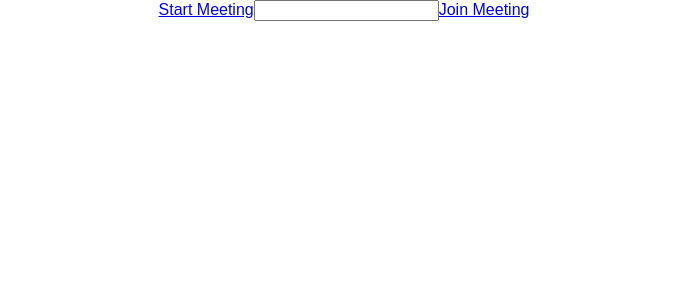
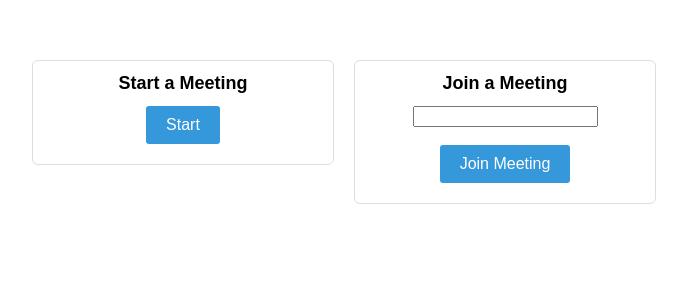
Before and after one commit to gap777/structured-collaboration, a React (Create React App) app: page / in a window 1280 px wide. Shown: the top 300 px of the page, without its empty margins (296-983 px from the left). Built offline with nearby package versions, Linux system fonts and the light colour scheme.

Commit message:
Landing Page Styling
setup button & h1 styling and landing layout.

```diff
--- a/src/LandingPage.js
+++ b/src/LandingPage.js
@@ -6,10 +6,18 @@ class LandingPage extends Component {
   render() {
 
     return (
-      <div>
-        <Link to="/1234/facilitate">Start Meeting</Link>
-        <input type='text'/>
-        <Link to="/1234/participate">Join Meeting</Link>
+      <div className="launch">
+        <div className="launchBlock">
+        	<h1>Start a Meeting</h1>
+        	<button className="btn" to="/1234/facilitate">Start</button>
+        </div>
+        <div className="launchBlock">
+        	<h1>Join a Meeting</h1>
+        	<input type='text'/>
+            <br/>
+            <br/>
+        	<button className="btn" to="/1234/participate">Join Meeting</button>
+        </div>
       </div>
     );
   }
--- a/src/css/index.css
+++ b/src/css/index.css
@@ -3,3 +3,46 @@ body {
   padding: 0;
   font-family: sans-serif;
 }
+
+h1 {
+	font-size: 18px;
+}
+
+.btn {
+  -webkit-border-radius: 3;
+  -moz-border-radius: 3;
+  border-radius: 3px;
+  font-family: Arial;
+  color: #ffffff;
+  font-size: 16px;
+  background: #3498db;
+  padding: 10px 20px 10px 20px;
+  text-decoration: none;
+    border: none;
+}
+
+.btn:hover {
+  background: #3cb0fd;
+  text-decoration: none;
+}
+
+.launch{
+	margin: 0 auto;
+    width: 624px;
+    margin-top: 60px;
+}
+
+.launchBlock {
+  width: 300px;
+  float: left;
+  border: 1px solid #dedede;
+  -webkit-border-radius: 6;
+  -moz-border-radius: 6;
+  border-radius: 6px;
+  padding-bottom: 20px;
+}
+
+.launchBlock:last-child {
+    margin-left: 20px;
+
+}
```
